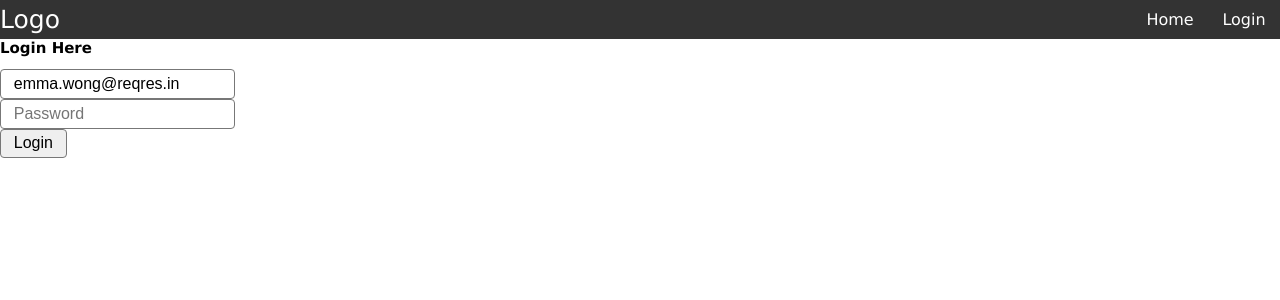
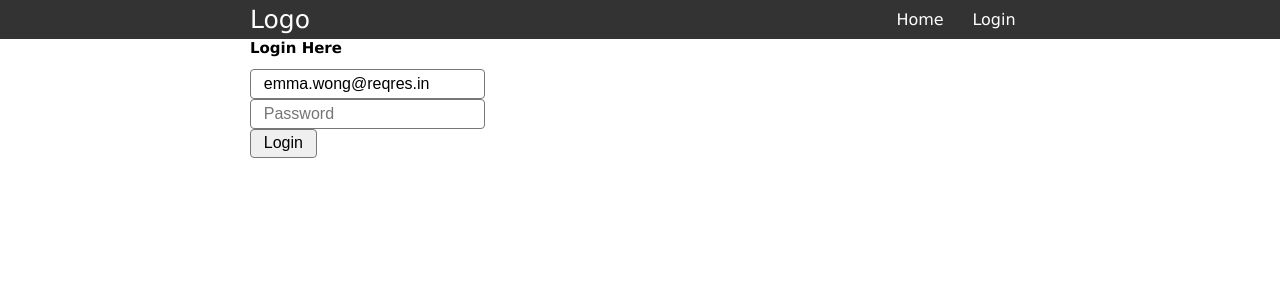
Before and after one commit to MariusAskelovic/13_react_contextApi_posts_crud, a React (Vite) app: page /login in a window 1280 px wide. Shown: the top 300 px of the page. Built offline with nearby package versions, Linux system fonts and the light colour scheme.

Commit message:
Containers in header, notfound and login

```diff
--- a/src/components/UI/container/Container.jsx
+++ b/src/components/UI/container/Container.jsx
@@ -1,4 +1,9 @@
 import css from './Container.module.css';
+
 export default function Container(props) {
-  return <div className={css.container}>{props.children}</div>;
+  const calculatedClass = props.className
+    ? `${props.className} ${css.container}`
+    : css.container;
+
+  return <div className={calculatedClass}>{props.children}</div>;
 }
--- a/src/components/layout/Header.jsx
+++ b/src/components/layout/Header.jsx
@@ -1,12 +1,14 @@
 import { Link, NavLink } from 'react-router-dom';
 import css from './Header.module.css';
 import { useAuth } from '../../store/AuthProvider';
+import Container from '../UI/container/Container';
 
 export default function Header() {
   const { isLoggedIn, logout } = useAuth();
   return (
     <header className={css.wrap}>
-      <div className={`container ${css.flex}`}>
+      {/* <div className={`container ${css.flex}`}> */}
+      <Container className={css.flex}>
         <Link href='/' className={css.logo}>
           Logo
         </Link>
@@ -30,7 +32,7 @@ export default function Header() {
             </NavLink>
           )}
         </nav>
-      </div>
+      </Container>
     </header>
   );
 }
--- a/src/pages/HomePage.jsx
+++ b/src/pages/HomePage.jsx
@@ -1,10 +1,12 @@
+import Container from '../components/UI/container/Container';
+
 export default function HomePage() {
   return (
-    <div className='container'>
+    <Container>
       <h2>HomePage</h2>
       <p>
         Lorem ipsum dolor sit amet consectetur adipisicing elit. Ratione, nihil.
       </p>
-    </div>
+    </Container>
   );
 }
--- a/src/pages/NotFound.jsx
+++ b/src/pages/NotFound.jsx
@@ -1,8 +1,10 @@
+import Container from '../components/UI/container/Container';
+
 export default function NotFound() {
   return (
-    <div className='container'>
+    <Container>
       <h2>404 page not found</h2>
       <p>check the link</p>
-    </div>
+    </Container>
   );
 }
--- a/src/pages/auth/LoginPage.jsx
+++ b/src/pages/auth/LoginPage.jsx
@@ -1,5 +1,6 @@
 import { useNavigate } from 'react-router-dom';
 import LoginForm from '../../components/form/LoginForm';
+import Container from '../../components/UI/container/Container';
 
 export default function LoginPage() {
   const navigate = useNavigate();
@@ -10,9 +11,9 @@ export default function LoginPage() {
   }
 
   return (
-    <div className='container'>
+    <Container>
       <h2>Login Here</h2>
       <LoginForm onSekme={handleSuccess} />
-    </div>
+    </Container>
   );
 }
--- a/src/pages/posts/PostsPage.jsx
+++ b/src/pages/posts/PostsPage.jsx
@@ -1,6 +1,7 @@
 import axios from 'axios';
 import { useEffect, useState } from 'react';
 import { Link } from 'react-router-dom';
+import Container from '../../components/UI/container/Container';
 // TODO: turetu buti config.js
 // TODO: use .env file
 const url = 'http://localhost:5000/posts';
@@ -23,7 +24,7 @@ export default function PostsPage() {
   }, []);
 
   return (
-    <div className='container'>
+    <Container>
       <h1>PostsPage</h1>
       <p>
         Lorem ipsum dolor sit amet consectetur adipisicing elit. Accusamus
@@ -38,6 +39,6 @@ export default function PostsPage() {
           </li>
         ))}
       </ul>
-    </div>
+    </Container>
   );
 }
```
